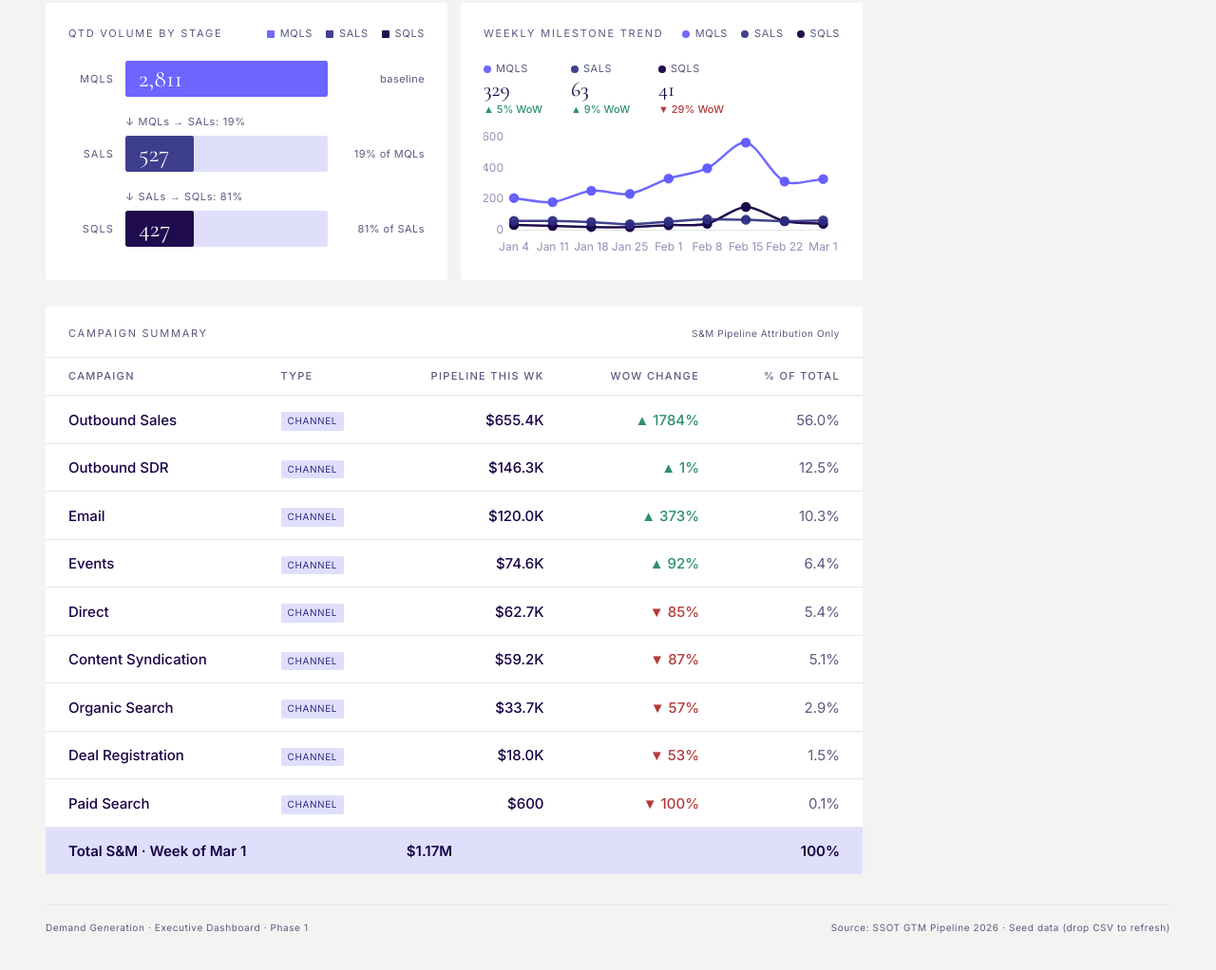
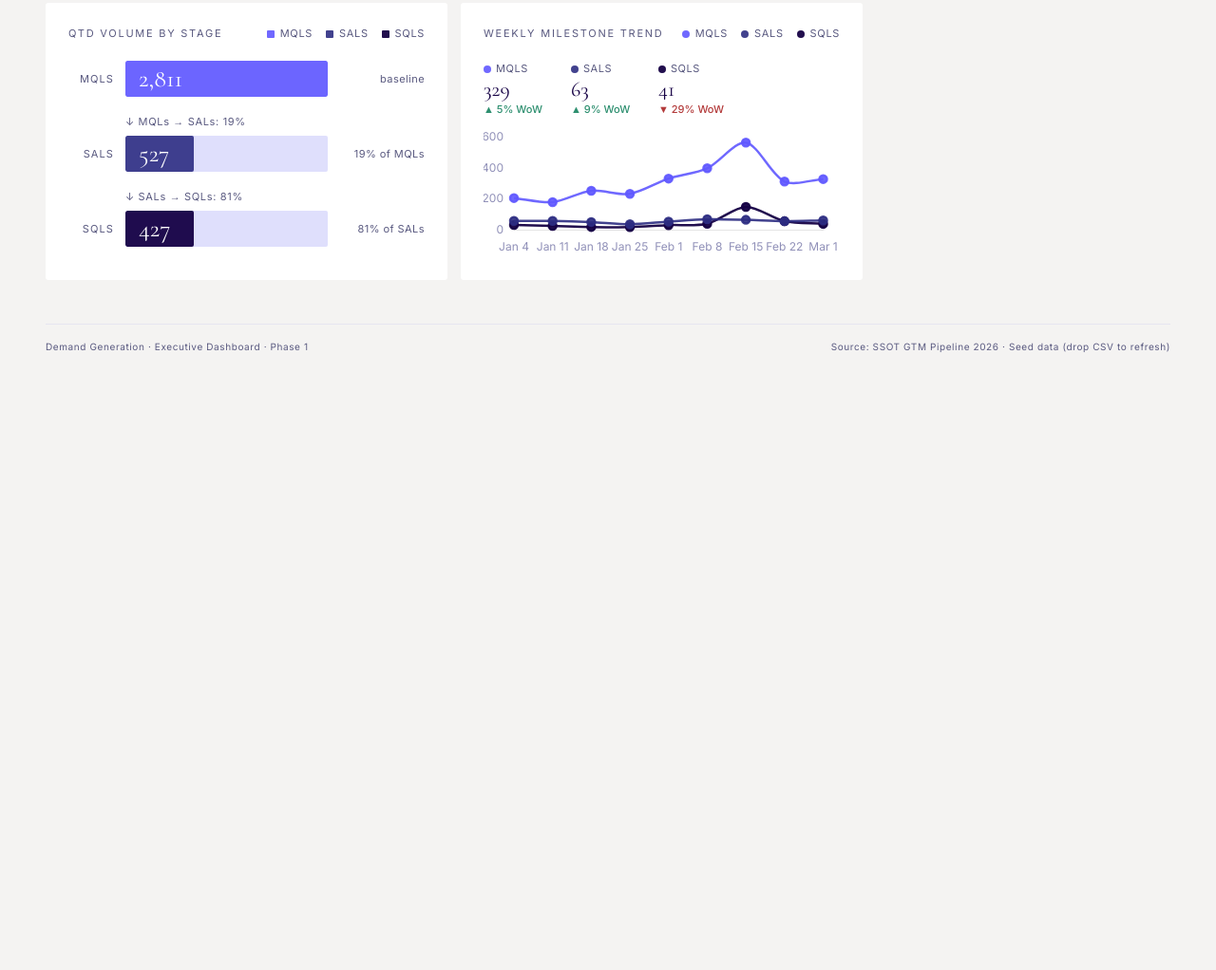
Before and after one commit to migueleonf/executive-dashboard, a website: page index.html in a window 1280 px wide. Shown: the part 1425-2447 px from the top of the page at 95% size. After the commit the page ends 1847 px from the top, so only its background shows below. Drawn offline with nearby package versions, Linux system fonts and the light colour scheme.

Commit message:
Hide Campaign Summary table from dashboard view
Table structure preserved in HTML, hidden via display:none for now.

Co-Authored-By: Claude Sonnet 4.6 <noreply@anthropic.com>

```diff
--- a/index.html
+++ b/index.html
@@ -747,7 +747,7 @@
       </div>
 
       <!-- Campaign Table -->
-      <div class="table-card">
+      <div class="table-card" style="display:none">
         <div class="table-topbar">
           <div class="sec-label" style="margin-bottom:0">Campaign Summary</div>
           <div class="table-note">S&amp;M Pipeline Attribution Only</div>
```
